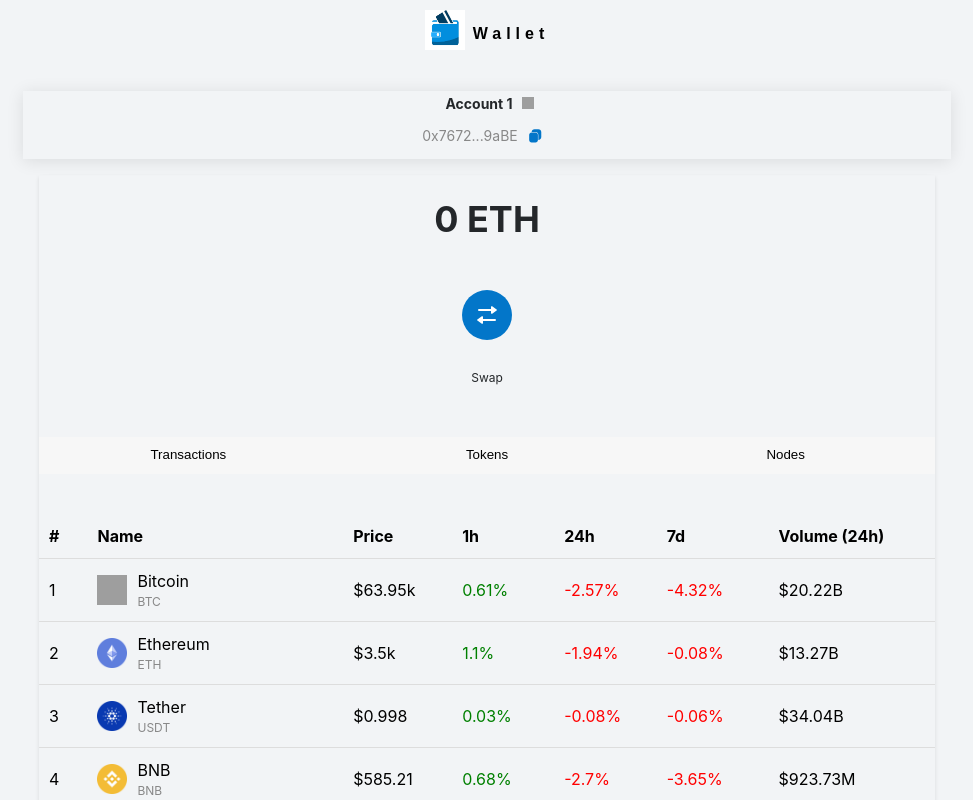
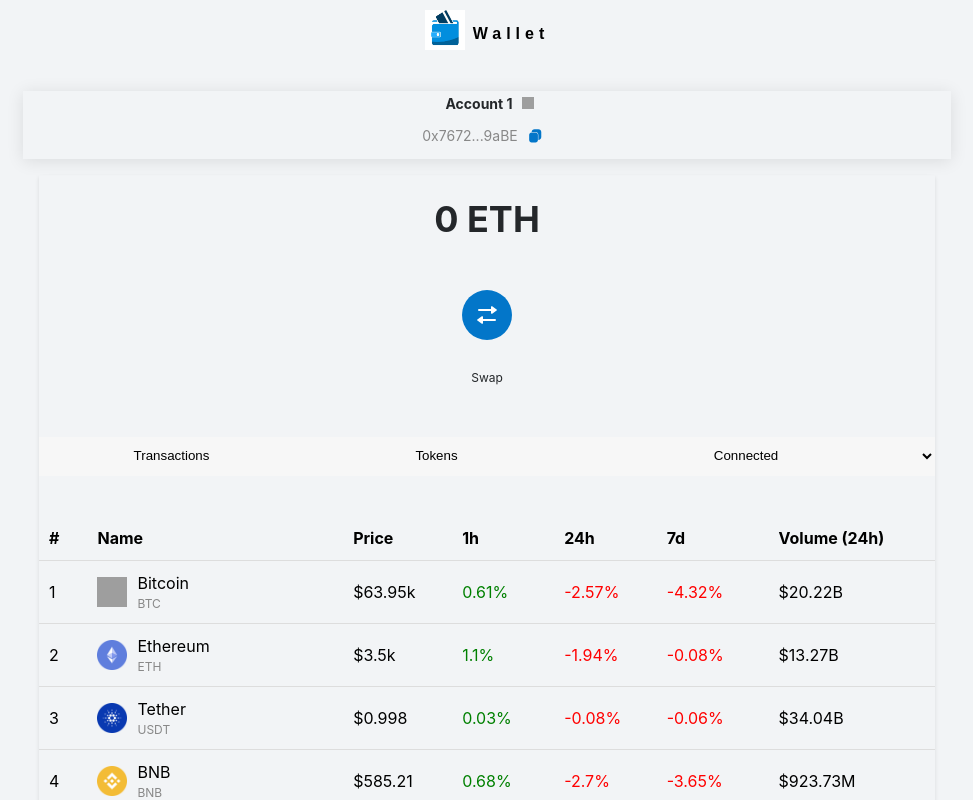
Before and after one commit to htmkhue39/thesis, a React (Vite) app: page /homepage in a window 1280 px wide. Shown: the whole page, without its empty margins (153-1126 px from the left). Built offline with nearby package versions, Linux system fonts and the light colour scheme; data requests are answered from the project's data file; grey boxes are pictures that could not be loaded.

Commit message:
Add dropdown tab show node status

```diff
--- a/src/Homepage/Homepage.css
+++ b/src/Homepage/Homepage.css
@@ -159,6 +159,12 @@
     margin-bottom: 16px;
   }
 
+  .tabs select {
+    justify-content: center;
+    margin-bottom: 24px;
+    text-align: center;
+  }
+
   .tabs .tab {
     background-color: var(--light-gray-color);
     border: none;
--- a/src/Homepage/Homepage.jsx
+++ b/src/Homepage/Homepage.jsx
@@ -18,11 +18,17 @@
   const [transactions, setTransactions] = useState([]);
   const [tokens, setTokens] = useState([]);
   const navigate = useNavigate();
+  const [dropdownValue, setDropdownValue] = useState('');
 
   useEffect(() => {
     fetchTransactions();
     fetchTokens();
   }, [selectedAccount]);
+
+  const handleDropdownChange = (e) => {
+    setDropdownValue(e.target.value);
+    setSelectedTab('Tab3'); // Automatically switch to Tab 3 when dropdown is used
+  };
 
   const fetchTransactions = async () => {
     try {
@@ -85,7 +91,12 @@
             <div className="tabs">
               <button className={`tab ${selectedTab === 'Transactions' ? 'active' : ''}`} onClick={() => setSelectedTab('Transactions')}>Transactions</button>
               <button className={`tab ${selectedTab === 'Tokens' ? 'active' : ''}`} onClick={() => setSelectedTab('Tokens')}>Tokens</button>
-              <button className={`tab ${selectedTab === 'Nodes' ? 'active' : ''}`} onClick={() => setSelectedTab('Nodes')}>Nodes</button>
+              <select onChange={handleDropdownChange} value={dropdownValue} className={`tab ${selectedTab === 'Nodes' ? 'active' : ''}`}>
+                <option value="">Connected</option>
+                <option value="Option1">0x76721d7dE385beF55F8447C0afC704f7057e9aBE</option>
+                <option value="Option2">Option 2</option>
+                <option value="Option3">Option 3</option>
+              </select>
             </div>
 
             {selectedTab === 'Transactions' ? (
```
